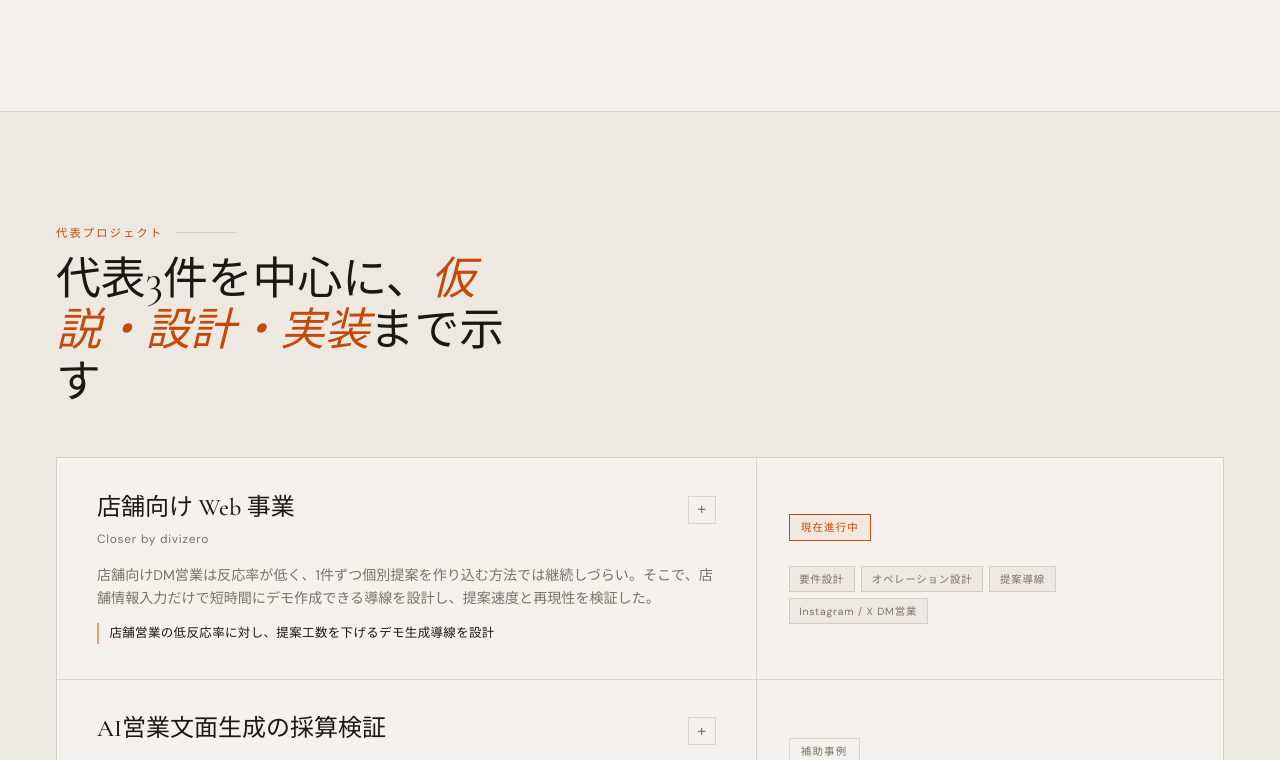
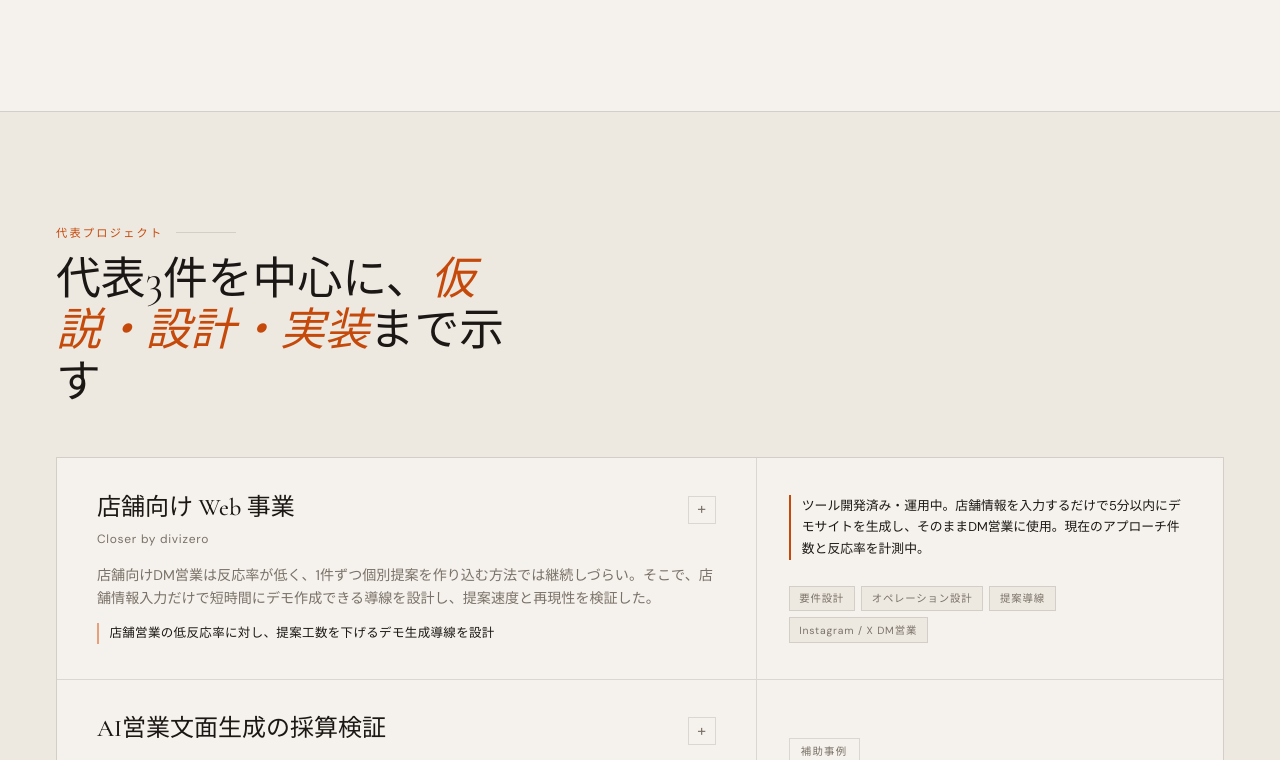
Before and after one commit to closer-official/company-homepage, a Next.js app: page /portfolio in a window 1280 px wide. Shown: the part 1423-2183 px from the top of the page. Built offline with nearby package versions, Linux system fonts and the light colour scheme; no server answers; a web font is replaced by a local one.

Commit message:
deploy: 2026-04-26 11:03:03

```diff
--- a/src/app/portfolio/PortfolioClient.tsx
+++ b/src/app/portfolio/PortfolioClient.tsx
@@ -11,11 +11,18 @@ import {
 import "./portfolio.css";
 
 type ProjectId = "p1" | "p2" | "p3" | "p4";
+type PortfolioMetrics = {
+  approachedCount: number;
+  responseRate: number;
+  updatedAt?: string;
+};
 
 export default function PortfolioClient({
   fontVariableClass,
+  liveMetrics,
 }: {
   fontVariableClass: string;
+  liveMetrics: PortfolioMetrics | null;
 }) {
   const [openProject, setOpenProject] = useState<ProjectId | null>(null);
   const revealRefs = useRef<(HTMLElement | null)[]>([]);
@@ -59,6 +66,10 @@ export default function PortfolioClient({
   const setRevealRef = useCallback((el: HTMLElement | null, index: number) => {
     revealRefs.current[index] = el;
   }, []);
+
+  const liveStatusText = liveMetrics
+    ? `ツール開発済み・運用中。店舗情報を入力するだけで5分以内にデモサイトを生成し、そのままDM営業に使用。現在${liveMetrics.approachedCount}件にアプローチ中、反応率${liveMetrics.responseRate.toFixed(2)}%`
+    : "ツール開発済み・運用中。店舗情報を入力するだけで5分以内にデモサイトを生成し、そのままDM営業に使用。現在のアプローチ件数と反応率を計測中。";
 
   return (
     <div className={`portfolio-root ${fontVariableClass}`.trim()}>
@@ -223,7 +234,12 @@ export default function PortfolioClient({
               </div>
             </div>
             <div className="project-meta">
-              <span className="project-badge highlight">現在進行中</span>
+              <p className="project-live-status">{liveStatusText}</p>
+              {liveMetrics?.updatedAt ? (
+                <p className="project-live-updated">
+                  最終更新: {new Date(liveMetrics.updatedAt).toLocaleString("ja-JP")}
+                </p>
+              ) : null}
               <div className="project-skills">
                 <span className="skill-tag">要件設計</span>
                 <span className="skill-tag">オペレーション設計</span>
--- a/src/app/portfolio/page.tsx
+++ b/src/app/portfolio/page.tsx
@@ -12,6 +12,29 @@ const dmSans = DM_Sans({
   display: "swap",
   variable: "--font-portfolio-dm",
 });
+
+type PortfolioMetrics = {
+  approachedCount: number;
+  responseRate: number;
+  updatedAt?: string;
+};
+
+function asNumber(v: unknown): number | null {
+  if (typeof v === "number" && Number.isFinite(v)) return v;
+  if (typeof v === "string") {
+    const n = Number(v);
+    if (Number.isFinite(n)) return n;
+  }
+  return null;
+}
+
+function getManualMetricsFromEnv(): PortfolioMetrics | null {
+  const approachedCount = asNumber(process.env.PORTFOLIO_APPROACHED_COUNT);
+  const responseRate = asNumber(process.env.PORTFOLIO_RESPONSE_RATE);
+  if (approachedCount === null || responseRate === null) return null;
+  const updatedAt = process.env.PORTFOLIO_METRICS_UPDATED_AT;
+  return { approachedCount, responseRate, updatedAt };
+}
 
 export const metadata: Metadata = {
   title: "Tadanosuke Kobayashi — Portfolio",
@@ -34,6 +57,9 @@ export const metadata: Metadata = {
   },
 };
 
-export default function PortfolioPage() {
-  return <PortfolioClient fontVariableClass={dmSans.variable} />;
+export default async function PortfolioPage() {
+  const liveMetrics = getManualMetricsFromEnv();
+  return (
+    <PortfolioClient fontVariableClass={dmSans.variable} liveMetrics={liveMetrics} />
+  );
 }
--- a/src/app/portfolio/portfolio.css
+++ b/src/app/portfolio/portfolio.css
@@ -446,6 +446,21 @@
   flex-direction: column;
   justify-content: center;
   gap: 1rem;
+}
+
+.portfolio-root .project-live-status {
+  margin: 0;
+  font-size: 0.8rem;
+  line-height: 1.7;
+  color: var(--ink);
+  border-left: 2px solid var(--accent);
+  padding-left: 0.7rem;
+}
+
+.portfolio-root .project-live-updated {
+  margin: -0.45rem 0 0;
+  font-size: 0.72rem;
+  color: var(--muted);
 }
 
 .portfolio-root .project-header {
```
